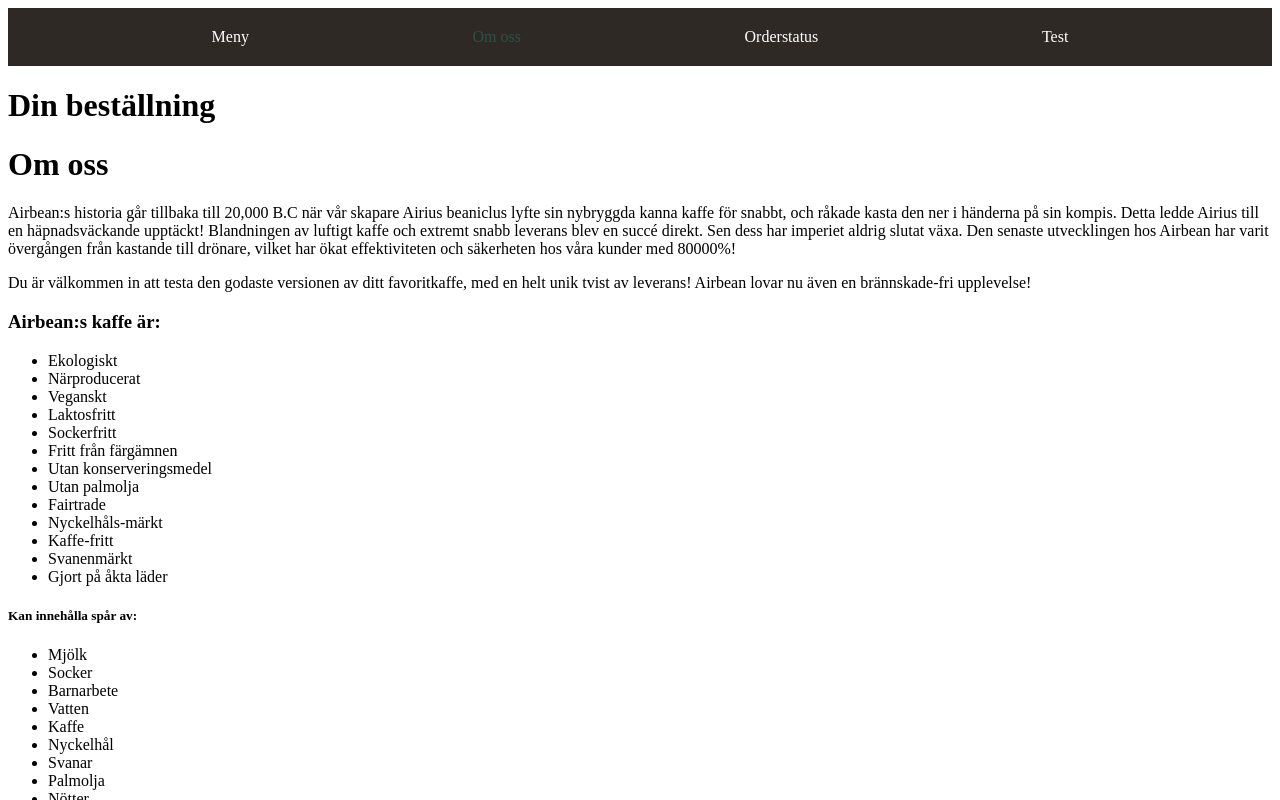
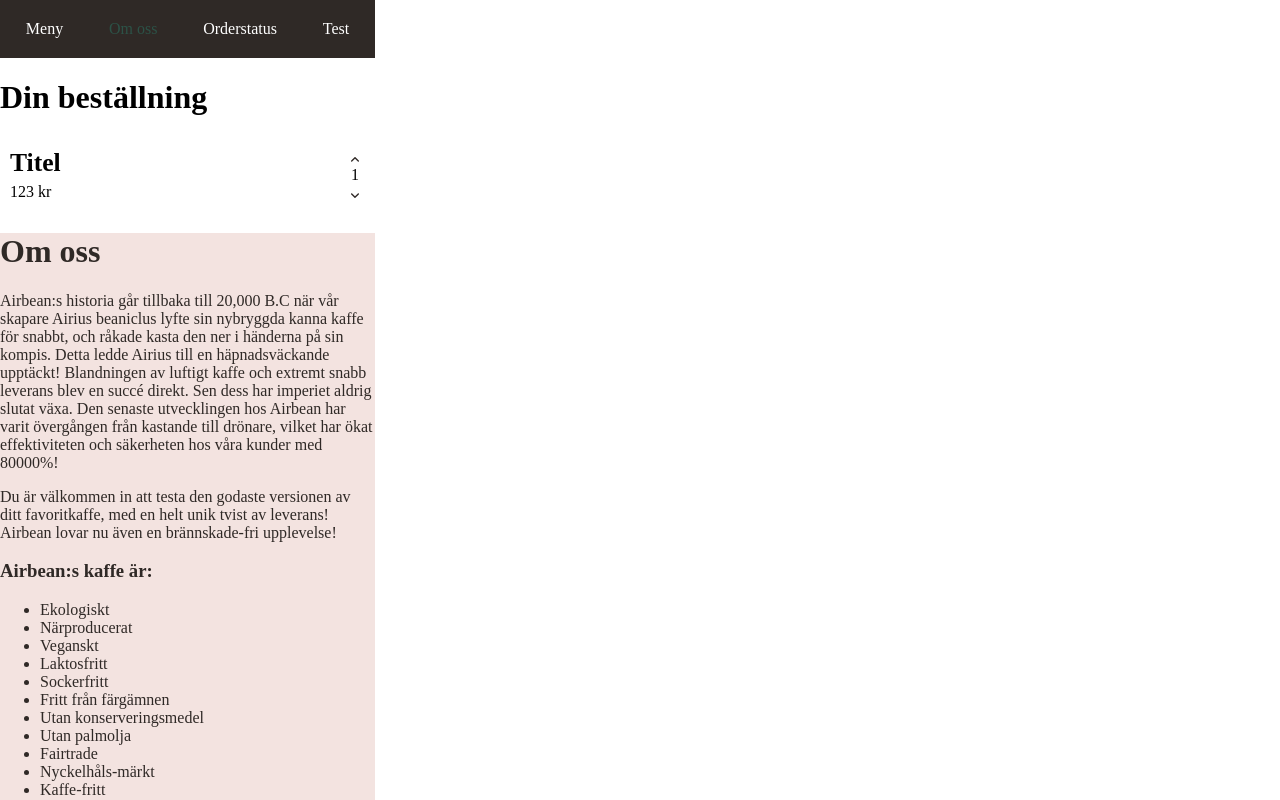
Before and after one commit to Kybbe/fire-turtles, a React (Create React App) app: page /about in a window 1280 px wide. Shown: the top 800 px of the page. Built offline with nearby package versions, Linux system fonts and the light colour scheme.

Commit message:
Added cart items and css +++ fixed spelling errors

```diff
--- a/src/App.css
+++ b/src/App.css
@@ -16,6 +16,14 @@
 .backgroundLandingGreen {
   background-color: #39846D;
   color: white;
+}
+
+body {
+  margin: 0;
+  padding: 0;
+  font-size: 16px;
+  width: 375px;
+  Height: 655px;
 }
 
 nav {
@@ -42,3 +50,37 @@
   cursor: default;
   color: #2c5247;
 }
+
+.cartList {
+  padding: 0;
+  list-style: none;
+}
+
+.cartItem {
+  display: flex;
+  justify-content: space-between;
+  align-items: center;
+  padding: 10px;
+}
+
+.arrow {
+  background-color: transparent;
+  border: none;
+  color: black;
+  cursor: pointer;
+}
+
+.cartTitle {
+  margin: 0;
+  font-size: 1.6em;
+}
+
+.cartPrice {
+  margin: 0;
+  margin-top: 5px;
+}
+
+.cartQuantity {
+  text-align: center;
+  margin: 0;
+}
--- a/src/components/Cart.js
+++ b/src/components/Cart.js
@@ -1,7 +1,27 @@
+import upArrow from '../assets/graphics/arrow-up.svg';
+import downArrow from '../assets/graphics/arrow-down.svg';
+
 function Cart() {
-    return(
-        <h1>Din beställning</h1>
-    )
+	return(
+		<div className="cart">
+			<h1>Din beställning</h1>
+
+			<ul className='cartList'>
+				<li className='cartItem'>
+					<div className='itemText'>
+						<h3 className='cartTitle'>Titel</h3>
+						<p className='cartPrice'>123 kr</p>
+					</div>
+					<div className="quantity">
+						<button className='arrow up'><img src={upArrow} alt="Up arrow"></img></button>
+						<p className='cartQuantity'>1</p>
+						<button className='arrow down'><img src={downArrow} alt="Down arrow"></img></button>
+					</div>
+				</li>
+			</ul>
+
+		</div>
+	)
 }
 
 export default Cart;
--- a/src/views/AboutUs.js
+++ b/src/views/AboutUs.js
@@ -1,6 +1,6 @@
 export default function AboutUs() {
   return (
-    <div className="App">
+    <div className="about backgroundBeige">
       <h1>Om oss</h1>
       <p>Airbean:s historia går tillbaka till 20,000 B.C när vår skapare Airius beaniclus lyfte sin nybryggda kanna kaffe för snabbt, och råkade kasta den ner i händerna på sin kompis. Detta ledde Airius till en häpnadsväckande upptäckt! Blandningen av luftigt kaffe och extremt snabb leverans blev en succé direkt. Sen dess har imperiet aldrig slutat växa. Den senaste utvecklingen hos Airbean har varit övergången från kastande till drönare, vilket har ökat effektiviteten och säkerheten hos våra kunder med 80000%! </p>
       <p>Du är välkommen in att testa den godaste versionen av ditt favoritkaffe, med en helt unik tvist av leverans! Airbean lovar nu även en brännskade-fri upplevelse!</p>
@@ -19,7 +19,7 @@
         <li>Nyckelhåls-märkt</li>
         <li>Kaffe-fritt</li>
         <li>Svanenmärkt</li>
-        <li>Gjort på åkta läder</li>
+        <li>Gjort på äkta läder</li>
       </ul>
 
       <h5>Kan innehålla spår av: </h5>
```
